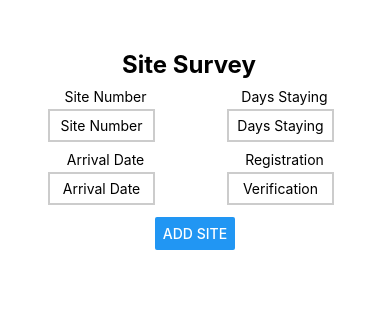
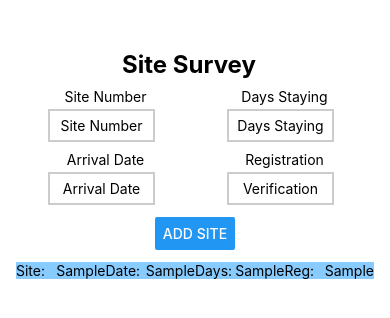
Before and after one commit to DaveBBL/campsight, a React Native app: screen / in a window 390 px wide. Both pictures are taken after typing "Sample", "Sample", "Sample", "Sample" into the empty fields and a click on the button "ADD SITE". Shown: the top 318 px of the page. Built offline with nearby package versions, Linux system fonts and the light colour scheme.

Commit message:
Style SiteItem in blue

```diff
--- a/App.js
+++ b/App.js
@@ -1,33 +1,31 @@
-import { useState } from "react"
-import { StyleSheet, View, FlatList } from "react-native"
-import SiteInput from "./components/SiteInput"
-import SiteItem from "./components/SiteItem"
+import { useState } from "react";
+import { StyleSheet, View, FlatList } from "react-native";
+import SiteInput from "./components/SiteInput";
+import SiteList from "./components/SiteList";
 
 export default function App() {
-  const [siteCollection, setSiteCollection] = useState([])
+  const [siteCollection, setSiteCollection] = useState([]);
 
   function addSiteHandler(passedSiteObject) {
     setSiteCollection((currentSiteCollection) => [
       ...currentSiteCollection,
       passedSiteObject,
-    ])
-    console.log(siteCollection)
+    ]);
+    console.log(siteCollection);
   }
 
   return (
     <View style={styles.appContainer}>
       <SiteInput onAddSite={addSiteHandler} />
+      <SiteList sites={siteCollection} />
     </View>
-  )
+  );
 }
 
 const styles = StyleSheet.create({
   appContainer: {
-    flex: 2,
+    flex: 1,
     paddingTop: 50,
     paddingHorizontal: 16,
   },
-  sitesContainer: {
-    flex: 5,
-  },
-})
+});
--- a/components/SiteInput.js
+++ b/components/SiteInput.js
@@ -34,7 +34,7 @@ function SiteInput(props) {
     <>
       <Text style={styles.header}>Site Survey</Text>
       <View style={styles.inputContainer}>
-        <View style={styles.InputSubContainer}>
+        <View style={styles.inputSubContainer}>
           <Text style={styles.textLabel}>Site Number</Text>
           <TextInput
             style={styles.textInput}
@@ -50,7 +50,7 @@ function SiteInput(props) {
             value={arrivalDate}
           />
         </View>
-        <View style={styles.InputSubContainer}>
+        <View style={styles.inputSubContainer}>
           <Text style={styles.textLabel}>Days Staying</Text>
           <TextInput
             style={styles.textInput}
@@ -74,6 +74,8 @@ function SiteInput(props) {
   );
 }
 
+export default SiteInput;
+
 const styles = StyleSheet.create({
   header: {
     fontSize: 24,
@@ -87,7 +89,7 @@ const styles = StyleSheet.create({
     alignItems: "center",
     marginBottom: 4,
   },
-  InputSubContainer: {
+  inputSubContainer: {
     flex: 1,
     flexDirection: "column",
     justifyContent: "flex-start",
@@ -111,5 +113,3 @@ const styles = StyleSheet.create({
     alignItems: "center",
   },
 });
-
-export default SiteInput;
--- a/components/SiteItem.js
+++ b/components/SiteItem.js
@@ -1,7 +1,31 @@
-import { Text } from "react-native"
+import { Text, View, StyleSheet } from "react-native";
 
-function SiteItem(props) {
-  return <Text>SiteItem List</Text>
+function SiteItem({ item }) {
+  return (
+    <View style={styles.siteItems}>
+      <Text style={styles.siteField}>Site: </Text>
+      <Text style={styles.siteField}>{item.site}</Text>
+      <Text style={styles.siteField}>Date: </Text>
+      <Text style={styles.siteField}>{item.arrived}</Text>
+      <Text style={styles.siteField}>Days: </Text>
+      <Text style={styles.siteField}>{item.stay}</Text>
+      <Text style={styles.siteField}>Reg: </Text>
+      <Text style={styles.siteField}>{item.verification}</Text>
+    </View>
+  );
 }
 
-export default SiteItem
+export default SiteItem;
+
+const styles = StyleSheet.create({
+  siteItems: {
+    flex: 1,
+    flexDirection: "row",
+    backgroundColor: "#88CCFF",
+    marginTop: 12,
+  },
+  siteField: {
+    flex: 8,
+    fontSize: 14,
+  },
+});
--- /dev/null
+++ b/components/SiteList.js
@@ -0,0 +1,20 @@
+import { View, FlatList } from "react-native";
+import SiteItem from "./SiteItem";
+
+function SiteList(props) {
+  console.log(`props.sites = ${props.sites}`);
+  return (
+    <View>
+      <FlatList
+        data={props.sites}
+        renderItem={(itemData) => {
+          console.log(itemData.item);
+          return <SiteItem item={itemData.item} />;
+        }}
+        keyExtractor={(siteData) => siteData.id}
+      />
+    </View>
+  );
+}
+
+export default SiteList;
--- a/package.json
+++ b/package.json
@@ -9,11 +9,14 @@
     "web": "expo start --web"
   },
   "dependencies": {
+    "@realm/react": "^0.5.1",
     "expo": "~48.0.18",
     "expo-status-bar": "~1.4.4",
     "react": "18.2.0",
     "react-native": "0.71.8",
-    "react-native-get-random-values": "~1.8.0",
+    "react-native-get-random-values": "~1.9.0",
+    "react-native-sqlite-storage": "^6.0.1",
+    "realm": "^11.10.1",
     "uuid": "^9.0.0"
   },
   "devDependencies": {
```
Also changed, not shown: 1 other file (tests, documents, lock files or other folders).
